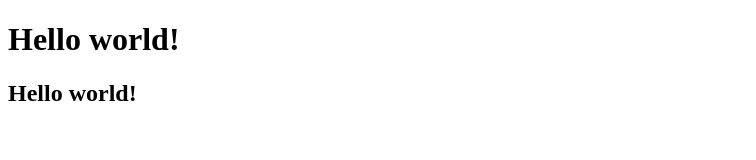
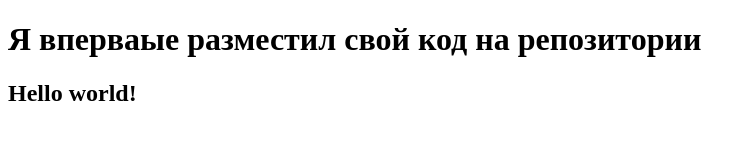
Before and after one commit to SergeyPavlyuchkov/new-repo, a plain HTML site: page index.html in a window 1280 px wide. Shown: the whole page, without its empty margins (0-756 px from the left). Drawn offline with Linux system fonts and the light colour scheme.

Commit message:
New commit

```diff
--- a/index.html
+++ b/index.html
@@ -3,10 +3,10 @@
 <head>
     <meta charset="UTF-8">
     <meta name="viewport" content="width=device-width, initial-scale=1.0">
-    <title>Document</title>
+    <title>New git project</title>
 </head>
 <body>
-    <h1>Hello world!</h1>
+    <h1>Я вперваые разместил свой код на репозитории</h1>
     <h2>Hello world!</h2>
 
 </body>
```
Also changed, not shown: 1 other file.
